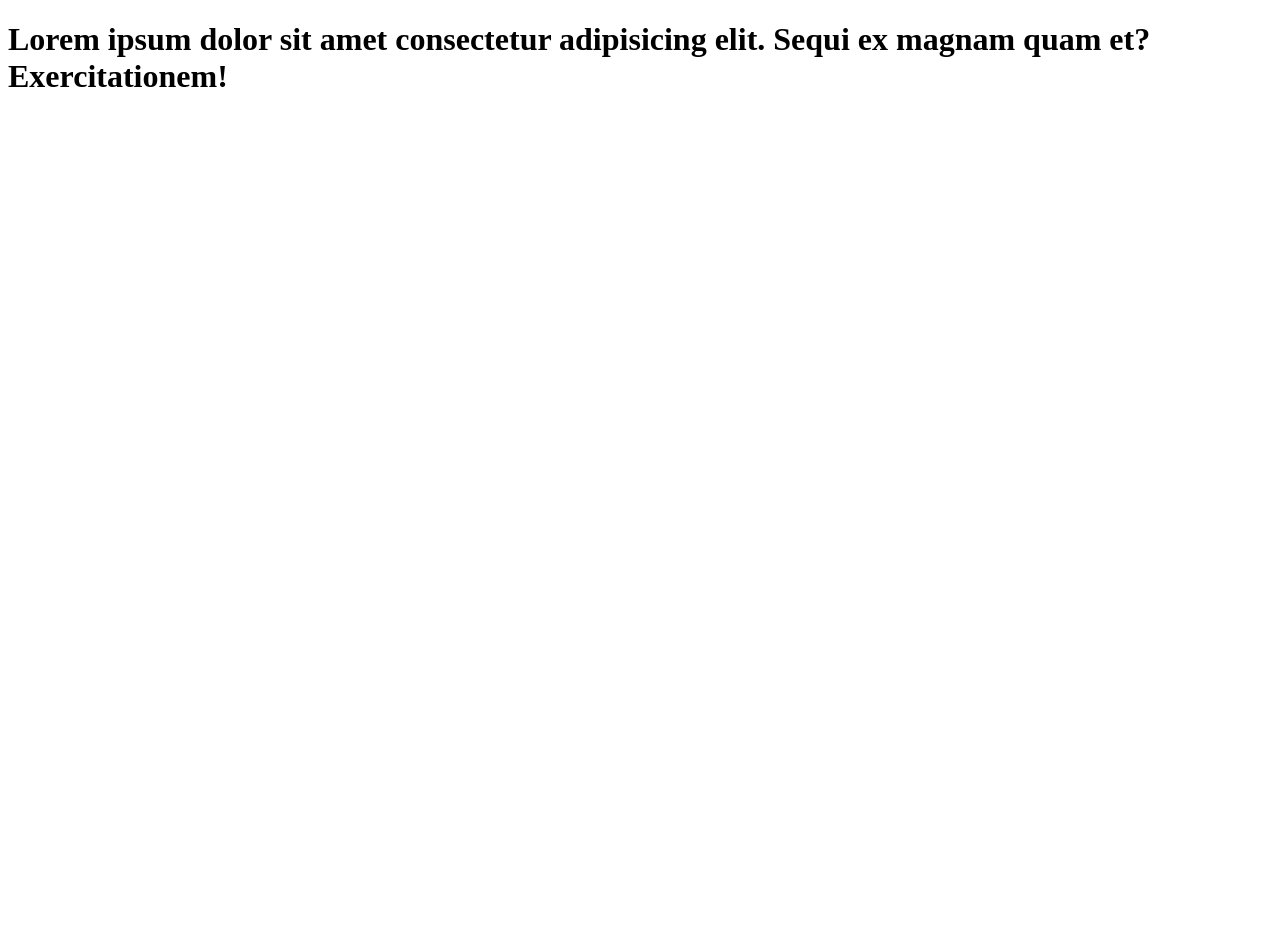
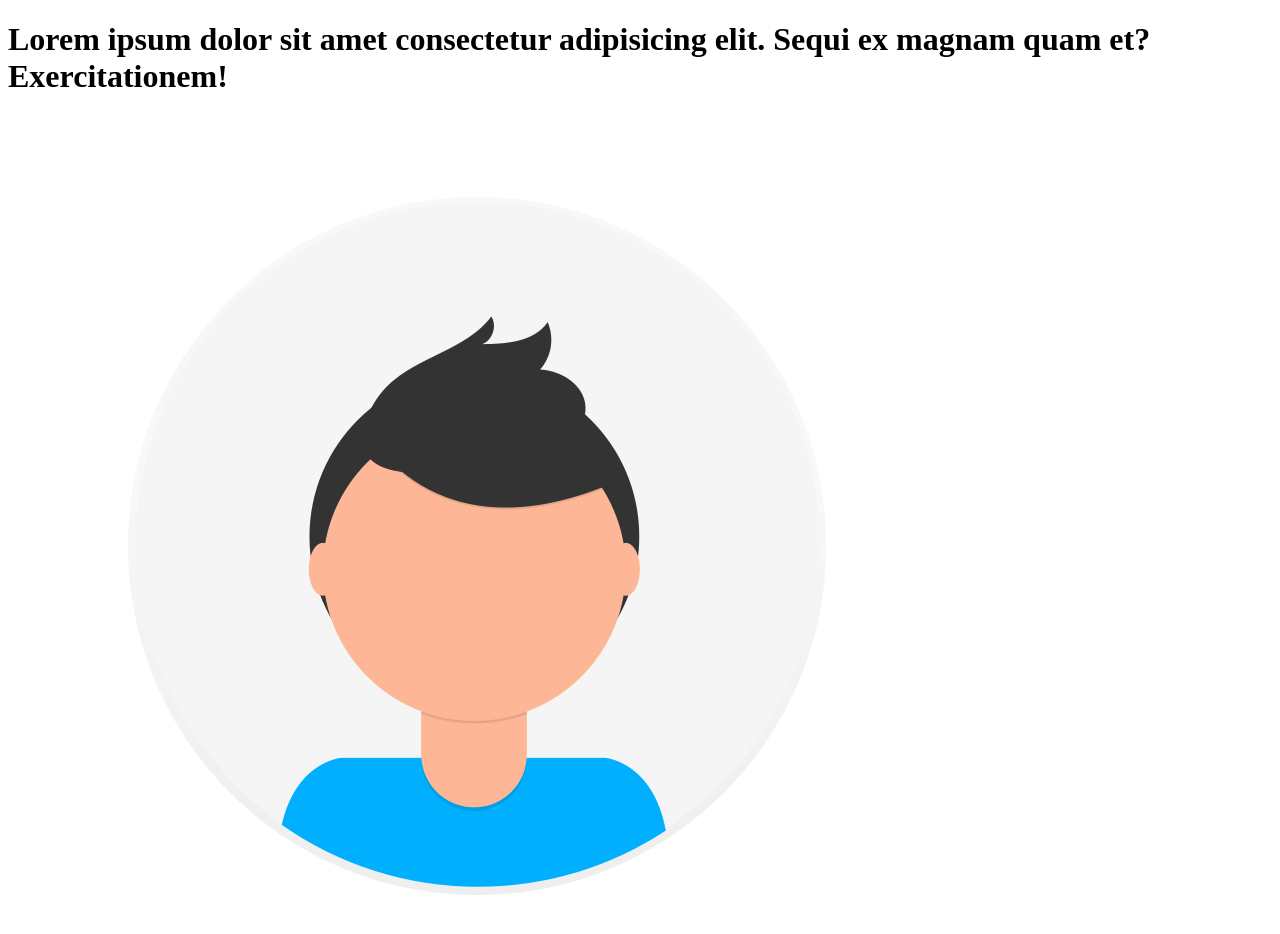
Before and after one commit to Sabbir0029/my-2n-repo, a plain HTML site: page index.html in a window 1280 px wide. Before the commit the page ends 800 px from the top, so only its background shows below. Drawn offline with Linux system fonts and the light colour scheme.

Commit message:
git commit

```diff
--- a/index.html
+++ b/index.html
@@ -8,5 +8,6 @@
 </head>
 <body>
   <h1>Lorem ipsum dolor sit amet consectetur adipisicing elit. Sequi ex magnam quam et? Exercitationem!</h1>
+  <img src="img/undraw_profile_pic_ic5t.png" alt="logo">
 </body>
 </html>
```
Also changed, not shown: img/undraw_profile_pic_ic5t.png (added).
